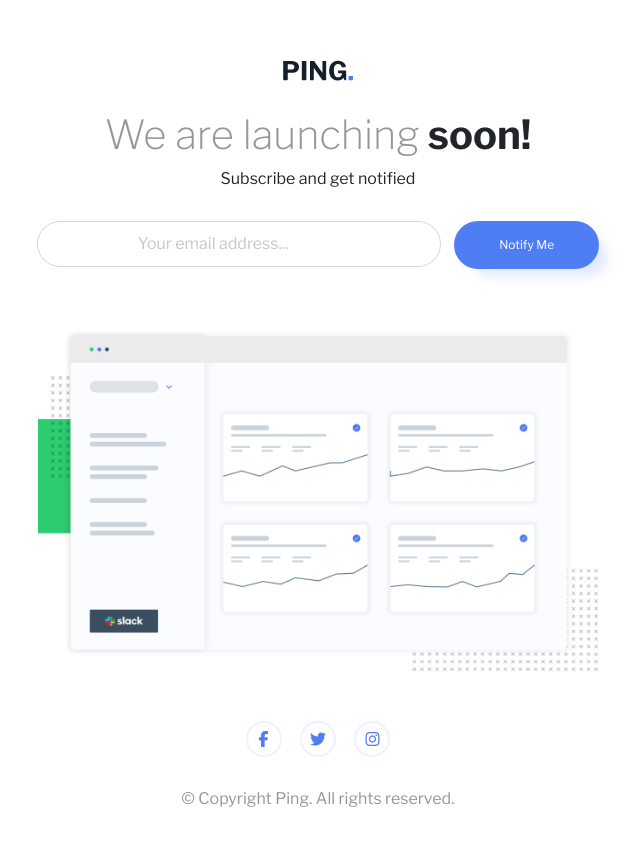
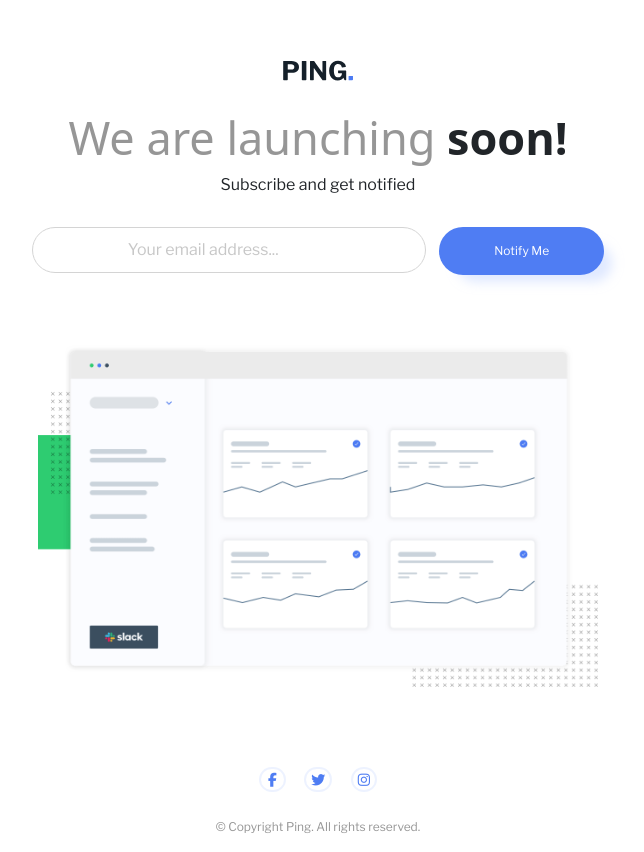
Before and after one commit to KollerJacq/ping-coming-soon-page, a plain HTML site: page index.html in a window 1280 px wide. Shown: the whole page, without its empty margins (322-966 px from the left). Before the commit the page ends 827 px from the top, so only its background shows below. Drawn offline with nearby package versions, Linux system fonts and the light colour scheme.

Commit message:
Added the js and improved the css code

```diff
--- a/index.html
+++ b/index.html
@@ -3,7 +3,6 @@
   <head>
     <meta charset="UTF-8" />
     <meta name="viewport" content="width=device-width, initial-scale=1.0" />
-    <!-- displays site properly based on user's device -->
     <link rel="preconnect" href="https://fonts.googleapis.com" />
     <link rel="preconnect" href="https://fonts.gstatic.com" crossorigin />
     <link
@@ -33,55 +32,44 @@
     ></script>
     <link rel="stylesheet" href="style.css" />
     <title>Frontend Mentor | Ping coming soon page</title>
-
-    <!-- Feel free to remove these styles or customise in your own stylesheet 👍 -->
-    <style>
-      .attribution {
-        font-size: 11px;
-        text-align: center;
-      }
-      .attribution a {
-        color: hsl(228, 45%, 44%);
-      }
-    </style>
   </head>
   <body>
-    <main class="container">
-      <img src="images/logo.svg" alt="" class="logo" />
+    <header>
+      <img src="images/logo.svg" alt="Logo" class="logo" />
       <h1><span class="light">We are launching</span> soon!</h1>
+    </header>
+    <section class="container">
       <p class="sub-header">Subscribe and get notified</p>
-      <div class="input-section">
+      <form action="#">
+        <div class="form-group">
           <input
             type="email"
-          name=""
+            name="email"
             id="input"
             class="input"
             placeholder="Your email address..."
-          pattern="[a-z0-9._%+-]+@[a-z0-9.-]+\.[a-z]{2,4}$"
+            aria-describedby="emailHelp"
+            data-error="Please enter a valid email address"
             required
           />
-        <button class="btn">Notify Me</button>
+          <button class="btn" type="submit">Notify Me</button>
         </div>
         <p class="invalid hidden">Please provide a valid email address</p>
+      </form>
       <img
         src="images/illustration-dashboard.png"
-        alt=""
+        alt="Dashboard Illustration"
         class="img-fluid picture"
-      /><br />
-      <i class="icon-f fa-brands fa-facebook-f fa-l"></i>
-      <i class="icon-t fa-brands fa-twitter fa-l"></i>
-      <i class="icon-i fa-brands fa-instagram fa-l"></i><br />
+      />
+      <div class="social-icons">
+        <i class="icon-f fa-brands fa-facebook-f fa-sm"></i>
+        <i class="icon-t fa-brands fa-twitter fa-sm"></i>
+        <i class="icon-i fa-brands fa-instagram fa-sm"></i>
+        <footer>
           <p class="copyright">&copy; Copyright Ping. All rights reserved.</p>
-
-      <!--<footer>
-        <p class="attribution">
-          Challenge by
-          <a href="https://www.frontendmentor.io?ref=challenge" target="_blank"
-            >Frontend Mentor</a
-          >. Coded by <a href="#">Your Name Here</a>.
-        </p>
-      </footer>-->
-    </main>
+        </footer>
+      </div>
+    </section>
   </body>
   <script src="script.js"></script>
 </html>
--- a/script.js
+++ b/script.js
@@ -1,3 +1,32 @@
-const input = document.querySelector(".input");
-const button = document.querySelector(".btn");
-const invalidMessage = document.querySelector("invalid");
+document.addEventListener("DOMContentLoaded", function () {
+  const form = document.querySelector("form");
+  const emailInput = document.getElementById("input");
+  const invalidMessage = document.querySelector(".invalid");
+
+  form.addEventListener("submit", function (event) {
+    event.preventDefault();
+
+    const emailRegex = /^[^\s@]+@[^\s@]+\.[^\s@]+$/;
+
+    if (!emailRegex.test(emailInput.value)) {
+      emailInput.style.borderColor = "red";
+      emailInput.style.backgroundColor = "white";
+      emailInput.style.color = "black";
+      invalidMessage.classList.remove("hidden");
+    } else {
+      emailInput.style.borderColor = "";
+      emailInput.style.backgroundColor = "";
+      invalidMessage.classList.add("hidden");
+
+      const bootstrapAlert = new bootstrap.Alert(invalidMessage);
+      bootstrapAlert.close();
+    }
+  });
+  form.setAttribute("novalidate", true);
+
+  emailInput.addEventListener("input", function () {
+    emailInput.style.borderColor = "";
+    emailInput.style.backgroundColor = "";
+    invalidMessage.classList.add("hidden");
+  });
+});
--- a/style.css
+++ b/style.css
@@ -1,32 +1,37 @@
+:root {
+  --blue: hsl(223, 87%, 63%);
+}
+
 body {
   text-align: center;
 }
+
 .container {
   font-family: "Libre Franklin", sans-serif;
 }
+
 .icon-f,
 .icon-t,
 .icon-i {
-  color: hsl(223, 87%, 63%);
-}
-.icon-f {
+  color: var(--blue);
   border: 2px solid hsl(223, 100%, 88%, 0.3);
-  padding: 8px 11px;
-  border-radius: 50px;
-  margin-right: 15px;
-}
-.icon-t {
-  border: 2px solid hsl(223, 100%, 88%, 0.3);
-  padding: 8px 8px;
   border-radius: 50px;
 }
 
+.icon-f {
+  padding: 10px 7px;
+  margin-right: 15px;
+}
+
+.icon-t {
+  padding: 10px 5px;
+}
+
 .icon-i {
-  border: 2px solid hsl(223, 100%, 88%, 0.3);
-  padding: 8px 9px;
-  border-radius: 50px;
+  padding: 10px 5px;
   margin-left: 15px;
 }
+
 .icon-t:hover,
 .icon-f:hover,
 .icon-i:hover {
@@ -35,63 +40,79 @@ body {
   color: #fff;
   border-color: hsl(223, 87%, 63%);
 }
+
 .copyright {
   color: hsl(0, 0%, 59%);
-  margin-top: 30px;
+  margin-top: 25px;
+  font-size: 12px;
 }
+
 .logo {
   margin: 60px 0 30px;
   width: 70px;
 }
+
 .light {
   color: hsl(0, 0%, 59%);
   font-weight: 200;
 }
+
 h1 {
+  font-size: 45px;
   font-weight: bold;
 }
+
 .btn {
   background-color: hsl(223, 87%, 63%);
   border-radius: 25px;
   border: none;
-  padding: 15px 45px;
+  padding: 15px 55px;
   color: #fff;
   font-size: 12px;
   box-shadow: 13px 12px 11px -5px hsl(223, 100%, 88%, 0.5);
 }
+
 .btn:hover {
   background-color: hsl(223, 100%, 88%);
   cursor: pointer;
   color: #fff;
 }
+
 input {
   border: 1px solid hsl(0, 0%, 59%);
   opacity: 0.4;
   border-radius: 25px;
-  padding: 10px 100px;
+  padding: 10px 95px;
   margin-right: 10px;
 }
-.input-section {
-  margin-bottom: 60px;
+
+.form-group {
+  margin-bottom: 70px;
 }
+
 .sub-header {
   margin-bottom: 30px;
 }
+
 .picture {
   width: 560px;
+  max-width: 560px;
   margin-bottom: 50px;
 }
+
 .invalid {
   display: flex;
   color: tomato;
   font-size: 10px;
-  position: relative;
-  top: -60px;
-  left: 210px;
+  margin-top: -60px;
+  margin-left: 210px;
+  margin-bottom: 45px;
 }
-.invalid-input {
-  border: 1px solid tomato;
-}
+
 .hidden {
   display: none;
 }
+
+.social-icons {
+  margin-top: 30px;
+}
```
Lines whose indentation alone changed are shown as unchanged.
